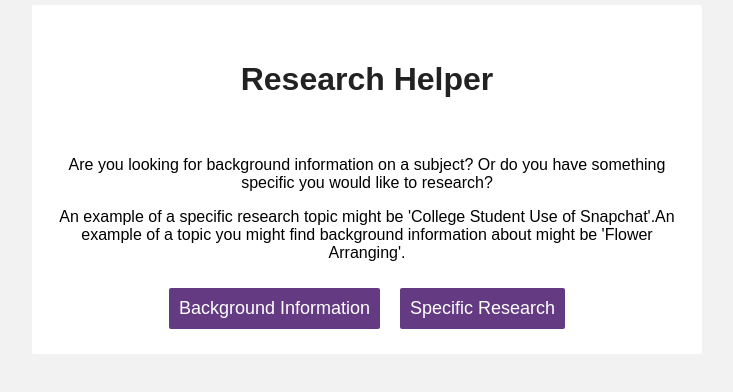
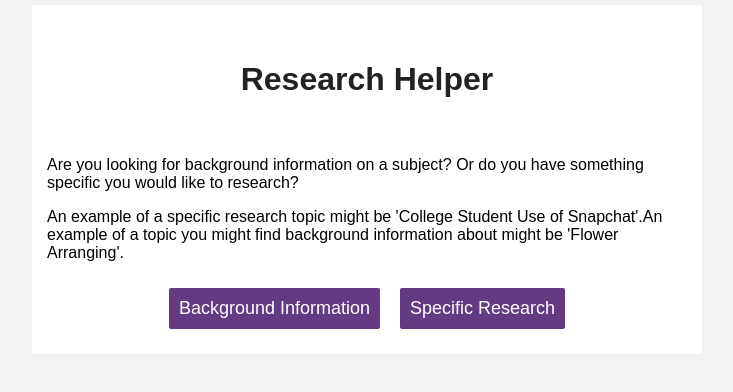
Before and after one commit to mdale-ebsco/research-helper, a React (Create React App) app: page / in a window 1280 px wide. Shown: the top 392 px of the page, without its empty margins (273-1006 px from the left). Built offline with nearby package versions, Linux system fonts and the light colour scheme.

Commit message:
Some styling

```diff
--- a/src/components/FormContainer.js
+++ b/src/components/FormContainer.js
@@ -60,9 +60,12 @@ class FormContainer extends Component {
             <img src="http://widgets.ebscohost.com/prod/common/images/loader.gif"/>
           }
           {this.state.results.length > 0 &&
+            <span>
+            <h3>Select the topic you would like to explore</h3>
             <ul>
-            {Object.keys(this.state.results).map(key => <Results key={key} result={this.state.results[key]}/>)}
-          </ul>
+              {Object.keys(this.state.results).map(key => <Results key={key} result={this.state.results[key]}/>)}
+            </ul>
+          </span>
           }
       </div>
     </div>
--- a/src/components/Results.js
+++ b/src/components/Results.js
@@ -13,10 +13,10 @@ class Results extends Component {
     var title = result.Items[0].Data;
     title = title.replace("&lt;highlight&gt;", "");
     title = title.replace("&lt;/highlight&gt;", "");
-    console.log(title);
+
     return (
       <div>
-        <h2>{title}</h2>
+        <p>{title}</p>
       </div>
     );
   }
--- a/src/css/App.css
+++ b/src/css/App.css
@@ -43,3 +43,7 @@ input#topic {
 .rs-thumb {
   height:20px;
 }
+
+p {
+  text-align: left;
+}
```
